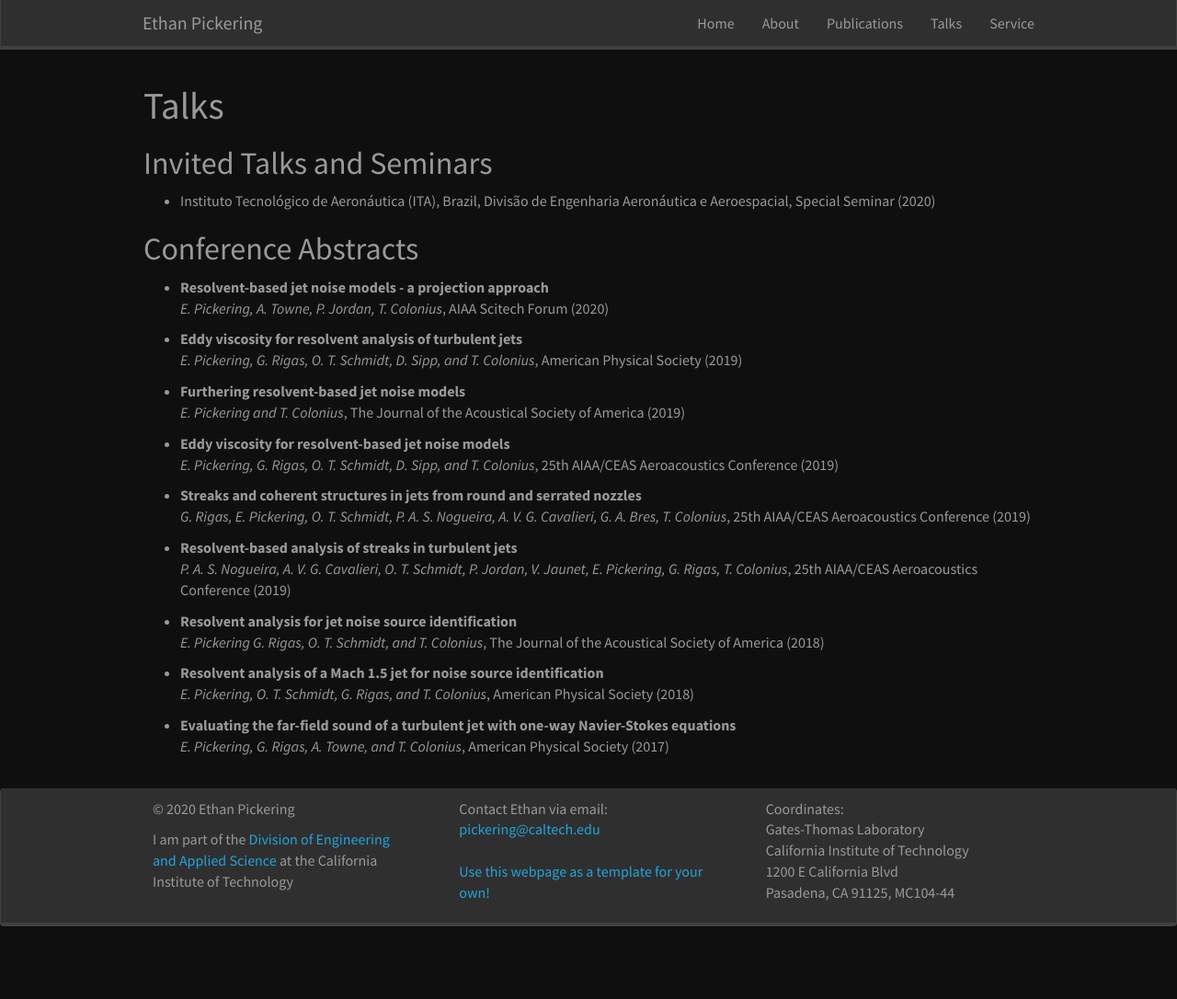
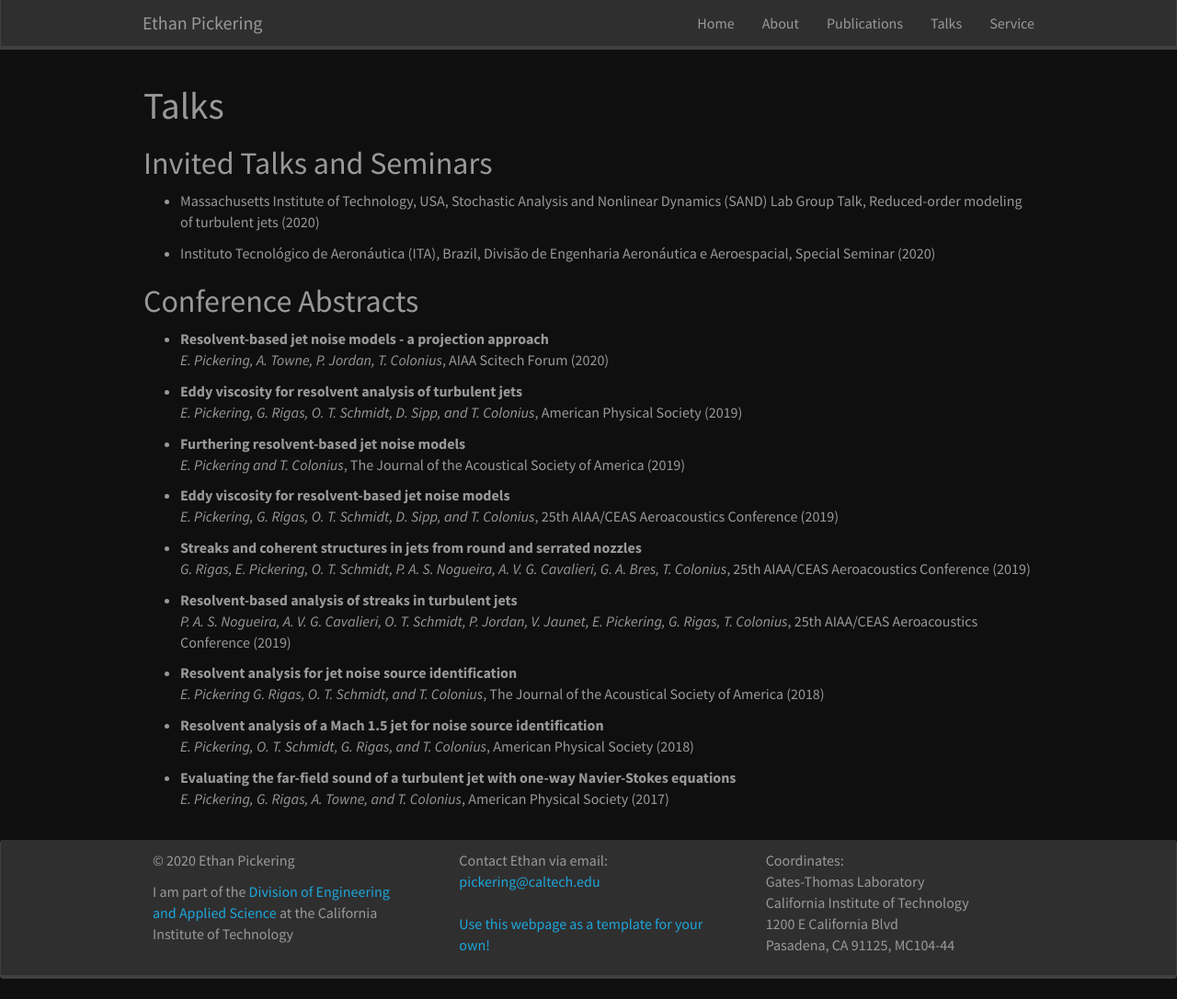
Before and after one commit to ethan-pickering/ethan-pickering.github.io, a Jekyll site: the page built from _pages/talks.md, in a window 1280 px wide and 1086 px high. Shown: the whole window at 92% size. Built offline with Jekyll 4.4.1, drawn with Linux system fonts in a browser that asks for light colours; nearby versions of some CDN libraries; a style sheet for code colours, icons or effects is not loaded.

Commit message:
added spasis talk and new pdf of optimal

```diff
--- a/_data/invited_talks.yml
+++ b/_data/invited_talks.yml
@@ -1 +1,2 @@
+- name: Massachusetts Institute of Technology, USA, Stochastic Analysis and Nonlinear Dynamics (SAND) Lab Group Talk, Reduced-order modeling of turbulent jets (2020)
 - name: Instituto Tecnológico de Aeronáutica (ITA), Brazil, Divisão de Engenharia Aeronáutica e Aeroespacial, Special Seminar (2020)
--- a/_data/leadership_service.yml
+++ b/_data/leadership_service.yml
@@ -1,3 +1,4 @@
+- name: Greek Life Sexual Misconduct Task Force, Case Western Reserve Univeristy, Advisor, (2020-Present)
 - name: <a href="https://sigmachi.org/home/news/diversity-inclusion/" target="_blank">Sigma Chi International Fraternity Diversity and Inclusion Commission</a> (2020-Present)
 - name: Caltech Graduate Student Council Academics Chair (2020)
 - name: Mechanical Engineering Option Representative Caltech Graduate Student Council Board of Directors (2017-Present)
```
Also changed, not shown: 2 other files.
